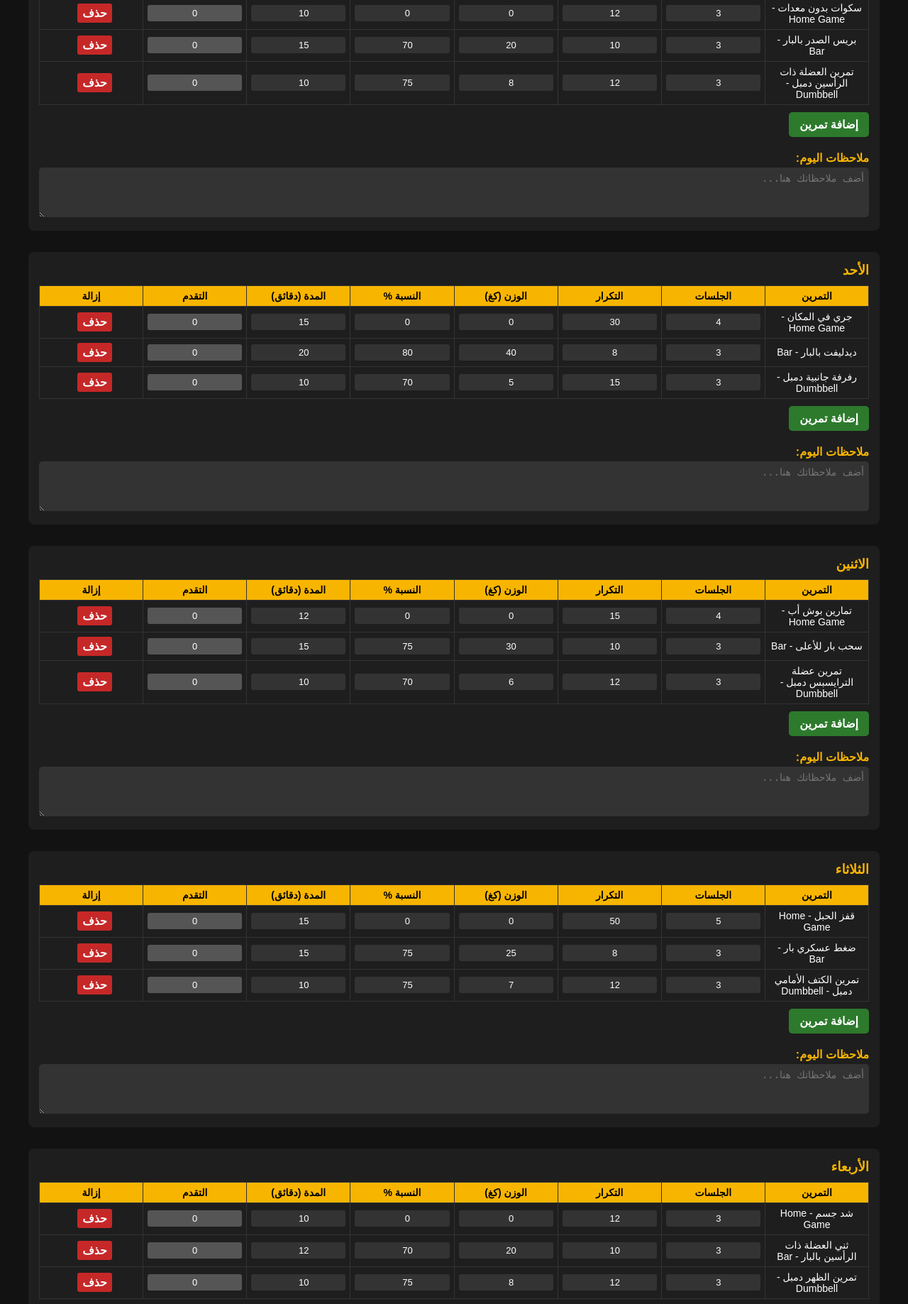
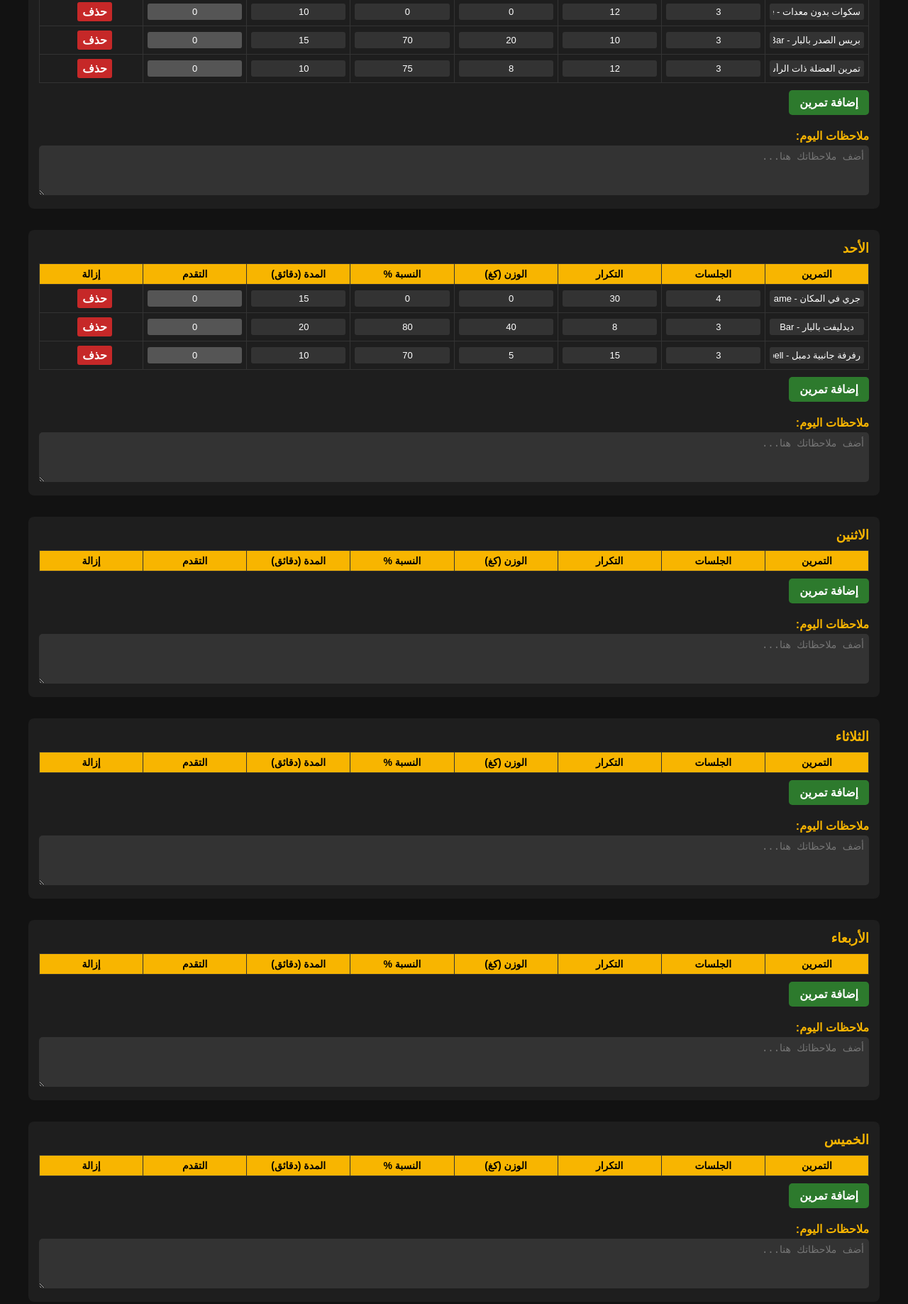
Before and after one commit to samalmukhtar/rq, a plain HTML site: page index.html in a window 1280 px wide. Shown: the part 231-2068 px from the top of the page at 71% size. Drawn offline with nearby package versions, Linux system fonts and the light colour scheme.

Commit message:
Update index.html

```diff
--- a/index.html
+++ b/index.html
@@ -1,5 +1,6 @@
+
 <!DOCTYPE html>
-<html lang="ar" >
+<html lang="ar">
 <head>
   <meta charset="UTF-8" />
   <meta name="viewport" content="width=device-width, initial-scale=1" />
@@ -140,11 +141,8 @@
   </style>
 </head>
 <body>
-
   <div class="container">
-
     <h2>جدول تمارين المنزل مع Bar وDumbbell</h2>
-
     <div class="week-selector">
       <label for="weekSelect">اختر الأسبوع:</label>
       <select id="weekSelect"></select>
@@ -152,14 +150,12 @@
       <button onclick="exportPDF()">تصدير PDF</button>
       <button onclick="clearAllData()">مسح كل البيانات</button>
     </div>
-
     <div id="weeksContainer">
       <!-- أسابيع وأيام التمارين تظهر هنا -->
     </div>
-
   </div>
 
-  <script src="https://cdnjs.cloudflare.com/ajax/libs/jspdf/2.5.1/jspdf.umd.min.js"></script>
+  <script src="https://cdnjs.cloudflare.com/ajax/libs/jspdf/2.5.1/jspdf.umd.min.js "></script>
   <script>
     const daysOfWeek = ["السبت", "الأحد", "الاثنين", "الثلاثاء", "الأربعاء", "الخميس", "الجمعة"];
     let data = {
@@ -176,43 +172,17 @@
               {name:"جري في المكان - Home Game", sessions:"4", reps:"30", weight:"0", percent:"0", duration:"15", progress:"0"},
               {name:"ديدليفت بالبار - Bar", sessions:"3", reps:"8", weight:"40", percent:"80", duration:"20", progress:"0"},
               {name:"رفرفة جانبية دمبل - Dumbbell", sessions:"3", reps:"15", weight:"5", percent:"70", duration:"10", progress:"0"}
-            ],
-            "الاثنين": [
-              {name:"تمارين بوش أب - Home Game", sessions:"4", reps:"15", weight:"0", percent:"0", duration:"12", progress:"0"},
-              {name:"سحب بار للأعلى - Bar", sessions:"3", reps:"10", weight:"30", percent:"75", duration:"15", progress:"0"},
-              {name:"تمرين عضلة الترايسبس دمبل - Dumbbell", sessions:"3", reps:"12", weight:"6", percent:"70", duration:"10", progress:"0"}
-            ],
-            "الثلاثاء": [
-              {name:"قفز الحبل - Home Game", sessions:"5", reps:"50", weight:"0", percent:"0", duration:"15", progress:"0"},
-              {name:"ضغط عسكري بار - Bar", sessions:"3", reps:"8", weight:"25", percent:"75", duration:"15", progress:"0"},
-              {name:"تمرين الكتف الأمامي دمبل - Dumbbell", sessions:"3", reps:"12", weight:"7", percent:"75", duration:"10", progress:"0"}
-            ],
-            "الأربعاء": [
-              {name:"شد جسم - Home Game", sessions:"3", reps:"12", weight:"0", percent:"0", duration:"10", progress:"0"},
-              {name:"ثني العضلة ذات الرأسين بالبار - Bar", sessions:"3", reps:"10", weight:"20", percent:"70", duration:"12", progress:"0"},
-              {name:"تمرين الظهر دمبل - Dumbbell", sessions:"3", reps:"12", weight:"8", percent:"75", duration:"10", progress:"0"}
-            ],
-            "الخميس": [
-              {name:"تمارين تقوية البطن - Home Game", sessions:"3", reps:"20", weight:"0", percent:"0", duration:"10", progress:"0"},
-              {name:"بار رو - Bar", sessions:"3", reps:"10", weight:"30", percent:"75", duration:"15", progress:"0"},
-              {name:"تمرين عضلة الصدر دمبل - Dumbbell", sessions:"3", reps:"12", weight:"10", percent:"75", duration:"12", progress:"0"}
-            ],
-            "الجمعة": [
-              {name:"تمرين اليوغا - Home Game", sessions:"1", reps:"-", weight:"0", percent:"0", duration:"30", progress:"0"},
-              {name:"بار سكوات - Bar", sessions:"3", reps:"8", weight:"40", percent:"80", duration:"20", progress:"0"},
-              {name:"تمرين الأرجل دمبل - Dumbbell", sessions:"3", reps:"12", weight:"15", percent:"80", duration:"15", progress:"0"}
             ]
           }
         }
       ]
     };
 
-    // حفظ البيانات بالlocalStorage
+    // --- تحميل الحفظ ---
     function saveData() {
       localStorage.setItem("gymWeeklyData", JSON.stringify(data));
     }
 
-    // تحميل البيانات من localStorage
     function loadData() {
       const saved = localStorage.getItem("gymWeeklyData");
       if (saved) {
@@ -220,15 +190,23 @@
       }
     }
 
-    // تحديث حقل التمرين مع إعادة حساب التقدم
+    // --- تحديث اسم التمرين ---
+    function updateExerciseName(weekIdx, day, exIdx, value) {
+      data.weeks[weekIdx].days[day][exIdx].name = value;
+      saveData();
+    }
+
+    // --- تحديث قيمة التمرين مع إعادة حساب التقدم ---
     function updateExercise(weekIdx, day, exIdx, field, value) {
       const exercise = data.weeks[weekIdx].days[day][exIdx];
       exercise[field] = value;
 
-      // تحديث التقدم كمثال (حسب الوزن والتكرار)
-      exercise.progress = `${exercise.weight || 0} × ${exercise.reps || 0}`;
+      // إعادة حساب التقدم
+      const weight = parseFloat(exercise.weight) || 0;
+      const reps = parseInt(exercise.reps) || 0;
+      exercise.progress = `${weight * reps} كغ × عدد`;
 
-      // تحديث قيمة التقدم في DOM بدون إعادة رسم الجدول
+      // تحديث في DOM
       const progressInput = document.querySelector(`#week-${weekIdx}-day-${day} tbody tr:nth-child(${exIdx + 1}) input.progress-field`);
       if (progressInput) {
         progressInput.value = exercise.progress;
@@ -237,14 +215,14 @@
       saveData();
     }
 
-    // حذف تمرين
+    // --- حذف تمرين ---
     function deleteExercise(weekIdx, day, exIdx) {
       data.weeks[weekIdx].days[day].splice(exIdx, 1);
       saveData();
       renderWeekContent(weekIdx);
     }
 
-    // إضافة تمرين جديد
+    // --- إضافة تمرين ---
     function addExercise(weekIdx, day) {
       const newEx = {name:"تمرين جديد", sessions:"1", reps:"10", weight:"0", percent:"0", duration:"10", progress:"0"};
       data.weeks[weekIdx].days[day].push(newEx);
@@ -252,13 +230,11 @@
       renderWeekContent(weekIdx);
     }
 
-    // إنشاء جدول التمارين ليوم محدد
+    // --- إنشاء جدول يوم ---
     function createDayTable(weekIdx, day) {
       const table = document.createElement("table");
-
       const thead = document.createElement("thead");
       const headerRow = document.createElement("tr");
-
       const headers = ["التمرين", "الجلسات", "التكرار", "الوزن (كغ)", "النسبة %", "المدة (دقائق)", "التقدم", "إزالة"];
       headers.forEach(text => {
         const th = document.createElement("th");
@@ -269,14 +245,18 @@
       table.appendChild(thead);
 
       const tbody = document.createElement("tbody");
+      const exercises = data.weeks[weekIdx].days[day] || [];
 
-      const exercises = data.weeks[weekIdx].days[day] || [];
       exercises.forEach((ex, exIdx) => {
         const tr = document.createElement("tr");
 
-        // اسم التمرين (نص)
+        // اسم التمرين (تعديل)
         const tdName = document.createElement("td");
-        tdName.textContent = ex.name;
+        const nameInput = document.createElement("input");
+        nameInput.type = "text";
+        nameInput.value = ex.name;
+        nameInput.oninput = (e) => updateExerciseName(weekIdx, day, exIdx, e.target.value);
+        tdName.appendChild(nameInput);
         tr.appendChild(tdName);
 
         // الجلسات
@@ -309,7 +289,7 @@
         tdWeight.appendChild(weightInput);
         tr.appendChild(tdWeight);
 
-        // النسبة
+        // النسبة %
         const tdPercent = document.createElement("td");
         const percentInput = document.createElement("input");
         percentInput.type = "number";
@@ -339,7 +319,7 @@
         tdProgress.appendChild(progressInput);
         tr.appendChild(tdProgress);
 
-        // زر حذف
+        // حذف
         const tdDelete = document.createElement("td");
         const delBtn = document.createElement("button");
         delBtn.textContent = "حذف";
@@ -355,28 +335,24 @@
       return table;
     }
 
-    // إنشاء قسم يوم كامل مع جدول التمارين وزر إضافة وملاحظات
+    // --- إنشاء قسم اليوم ---
     function createDaySection(weekIdx, day) {
       const section = document.createElement("div");
       section.className = "day-section";
       section.id = `week-${weekIdx}-day-${day}`;
-
       const title = document.createElement("h3");
       title.textContent = day;
       section.appendChild(title);
 
-      // الجدول
       const table = createDayTable(weekIdx, day);
       section.appendChild(table);
 
-      // زر إضافة تمرين
       const addBtn = document.createElement("button");
       addBtn.textContent = "إضافة تمرين";
       addBtn.className = "add-exercise-btn";
       addBtn.onclick = () => addExercise(weekIdx, day);
       section.appendChild(addBtn);
 
-      // ملاحظات
       const labelNotes = document.createElement("label");
       labelNotes.textContent = "ملاحظات اليوم:";
       section.appendChild(labelNotes);
@@ -396,25 +372,22 @@
       return section;
     }
 
-    // عرض محتوى الأسبوع (كل الأيام مع التمارين والملاحظات)
+    // --- عرض محتوى الأسبوع ---
     function renderWeekContent(weekIdx) {
       const container = document.getElementById("weeksContainer");
       container.innerHTML = "";
-
       const week = data.weeks[weekIdx];
       if (!week) return;
-
       week.days = week.days || {};
       daysOfWeek.forEach(day => {
+        if (!week.days[day]) week.days[day] = [];
         if (!week.days[day].notes) week.days[day].notes = "";
         const daySection = createDaySection(weekIdx, day);
         container.appendChild(daySection);
       });
-
-      currentWeekIndex = weekIdx;
     }
 
-    // عرض خيارات اختيار الأسبوع
+    // --- عرض خيارات الأسبوع ---
     function renderWeekSelector() {
       const select = document.getElementById("weekSelect");
       select.innerHTML = "";
@@ -433,7 +406,7 @@
       }
     }
 
-    // إضافة أسبوع جديد فارغ
+    // --- إضافة أسبوع ---
     function addWeek() {
       const newWeekName = `الأسبوع ${data.weeks.length + 1}`;
       const newDays = {};
@@ -446,14 +419,12 @@
       selectWeek(data.weeks.length - 1);
     }
 
-    // اختيار أسبوع محدد
     function selectWeek(idx) {
       const select = document.getElementById("weekSelect");
       select.value = idx;
       renderWeekContent(idx);
     }
 
-    // مسح كل البيانات
     function clearAllData() {
       if (confirm("هل أنت متأكد أنك تريد مسح كل البيانات؟")) {
         localStorage.removeItem("gymWeeklyData");
@@ -463,7 +434,6 @@
       }
     }
 
-    // تصدير PDF
     function exportPDF() {
       const { jsPDF } = window.jspdf;
       const doc = new jsPDF({
@@ -471,7 +441,6 @@
         unit: "pt",
         format: "a4",
       });
-
       let y = 40;
       doc.setFontSize(18);
       doc.setTextColor("#f8b500");
@@ -479,12 +448,10 @@
       y += 30;
       doc.setFontSize(12);
       doc.setTextColor("#000000");
-
       data.weeks.forEach((week, wIndex) => {
         doc.setTextColor("#f8b500");
         doc.text(week.name, 40, y);
         y += 20;
-
         daysOfWeek.forEach(day => {
           doc.setTextColor("#000000");
           doc.text(day, 50, y);
@@ -505,7 +472,6 @@
               }
             });
           }
-          // ملاحظات اليوم
           if (week.days[day].notes) {
             const notes = `ملاحظات: ${week.days[day].notes}`;
             const splitNotes = doc.splitTextToSize(notes, 480);
@@ -515,25 +481,18 @@
           }
           y += 10;
         });
-
         y += 20;
         if (y > 750) {
           doc.addPage();
           y = 40;
         }
       });
-
       doc.save("تمارين_الأسبوع.pdf");
     }
 
-    let currentWeekIndex = 0;
-
-    // تحميل البيانات ثم عرض الجدول
     loadData();
     if(data.weeks.length === 0) addWeek();
     renderWeekSelector();
-
   </script>
-
 </body>
 </html>
```
